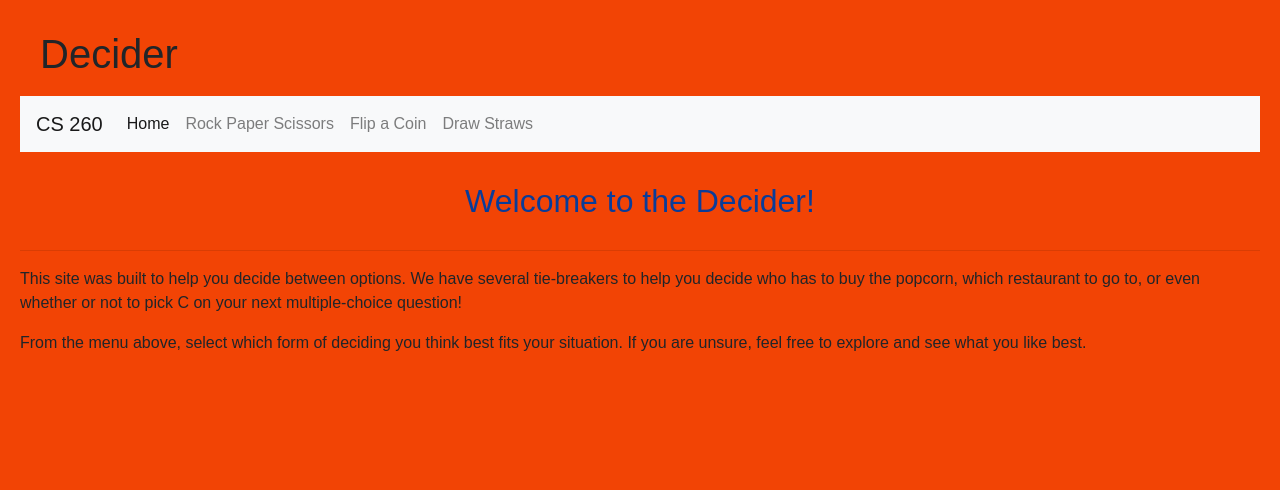
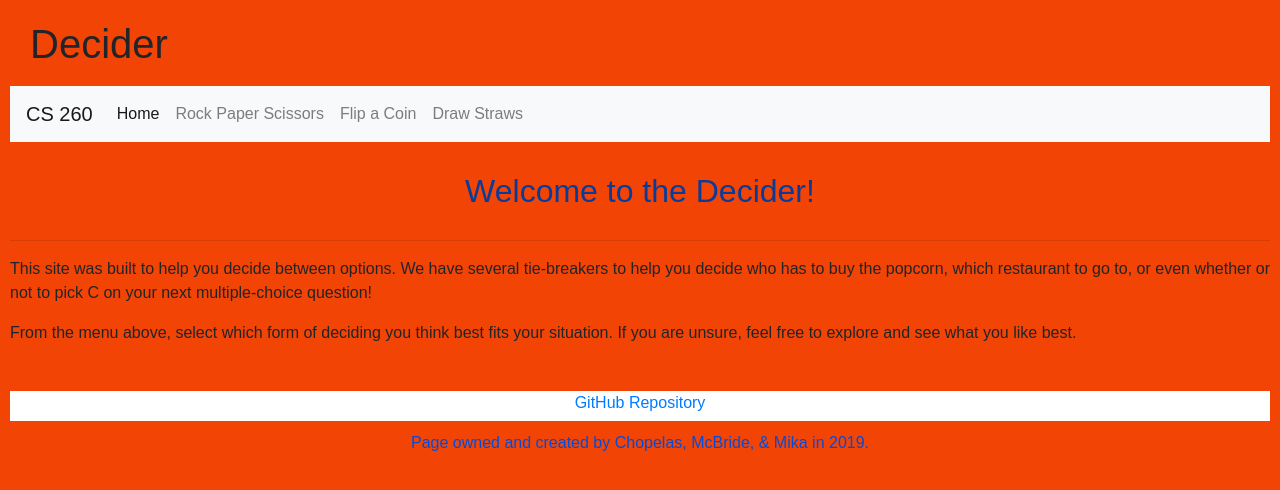
Before and after one commit to tesshoughton/Decider, a plain HTML site: page index.html in a window 1280 px wide. Drawn offline with nearby package versions, Linux system fonts and the light colour scheme; a web font is replaced by a local one.

Commit message:
Added footer

```diff
--- a/css/styles.css
+++ b/css/styles.css
@@ -2,8 +2,7 @@ body {
     background-color: #F24405;
     font-family: 'Rambla', sans-serif;
     margin: 10px;
-    padding: 10px;
-    height: 100%;
+    height: 60px;
 }
 
 h1 {
@@ -28,6 +27,25 @@ button {
     margin: 20px;
 }
 
+#container {
+    min-height: 100%;
+    position: relative;
+}
+
+#footer {
+   position: absolute;
+   bottom: 0;
+   width: 100%;
+   height: 30px;
+   background-color: #FFFFFF;
+   text-align: center;
+   color: #044BD9;
+}
+
+#body {
+   padding-bottom:60px;   /* Height of the footer */
+}
+
 /* Color Theme Swatches in Hex
 .ZA-SHARE-EXPO-2017:TRY-TRY-SEE-|-2017雜學校:有敢擇學-主視覺設計-1-hex { color: #044BD9; }
 .ZA-SHARE-EXPO-2017:TRY-TRY-SEE-|-2017雜學校:有敢擇學-主視覺設計-2-hex { color: #0455BF; }
--- a/index.html
+++ b/index.html
@@ -50,6 +50,16 @@
             to explore and see what you like best.</p>
         </body>
       </div>
+      <div id="footer">
+        <footer>
+          <p>
+            <a href="https://github.com/tesshoughton/Decider.git">GitHub Repository</a>
+          </p>
+          <p>
+            Page owned and created by Chopelas, McBride, & Mika in 2019.
+          </p>
+        </footer>
+      </div>
 
     </div>
 
```
Also changed, not shown: pages/CoinFlip.html (+10 -0 lines), pages/RPS.html (+10 -0 lines), pages/Straw.html (+10 -0 lines).
